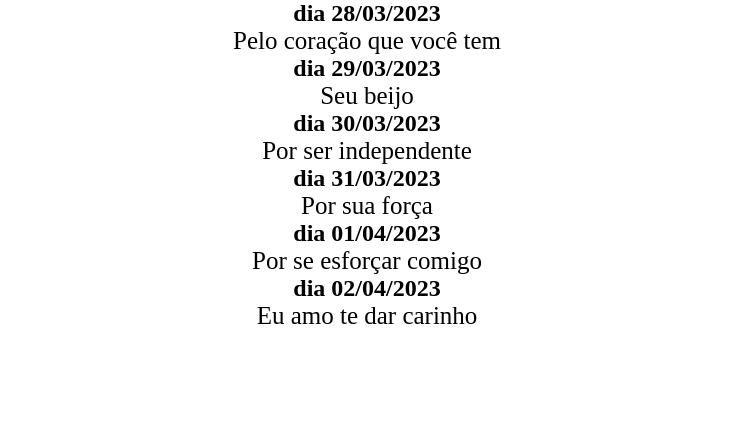
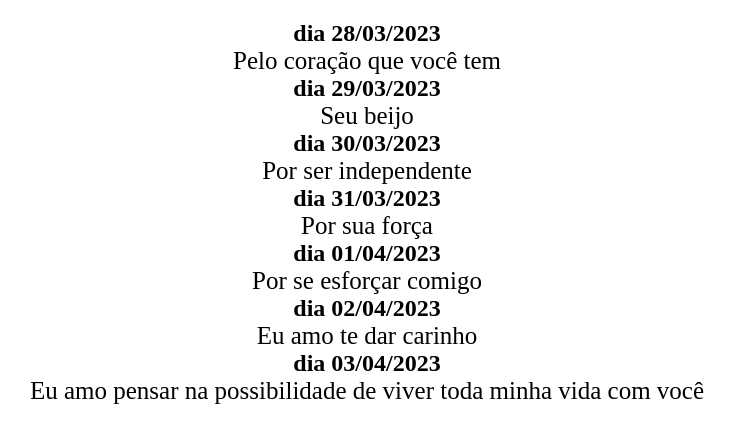
Before and after one commit to Kaiobrunoreis/html-css, a PHP site: page / in a window 1280 px wide. Shown: the part 163-606 px from the top of the page, without its empty margins (273-1008 px from the left). Run offline with PHP 8.4, Linux system fonts and the light colour scheme; some web fonts are replaced.

Commit message:
atualizacao

```diff
--- a/amor/index.html
+++ b/amor/index.html
@@ -31,6 +31,8 @@
         <p>Por se esforçar comigo</p>
         <h1>dia 02/04/2023</h1>
         <p>Eu amo te dar carinho</p>
+        <h1>dia 03/04/2023</h1>
+        <p>Eu amo pensar na possibilidade de viver toda minha vida com você</p>
         </article>
     </main>
 </body>
--- a/amor/style.css
+++ b/amor/style.css
@@ -46,6 +46,7 @@ article > h1{
     text-align: center;
 }
 main{
+    padding: 20px;
     max-width: auto;
     min-width: auto;
 }
```
